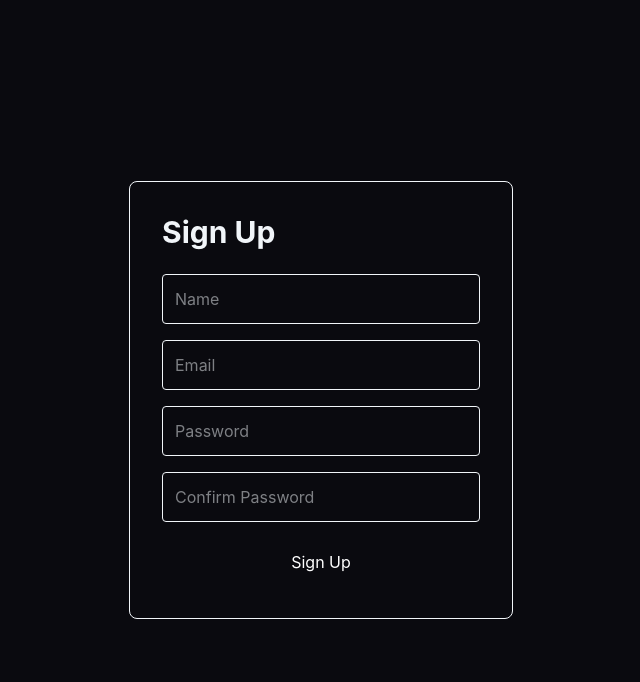
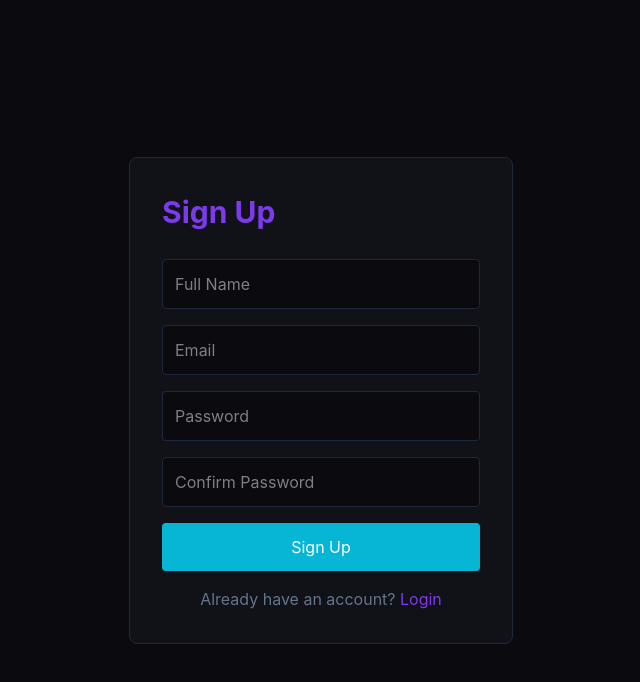
Before and after one commit to maneshwar-sharma07/infotact-project2, a React (Vite) app in the folder client/: page /signup in a window 1280 px wide. Shown: the top 682 px of the page, without its empty margins (319-959 px from the left). Built offline with nearby package versions, Linux system fonts and the light colour scheme.

Commit message:
feat: implement SignupPage with password validation [Day 5]

```diff
--- a/client/src/pages/SignupPage.tsx
+++ b/client/src/pages/SignupPage.tsx
@@ -1,19 +1,94 @@
-import React from 'react';
+import React, { useState } from 'react';
 
 const SignupPage: React.FC = () => {
+  const [name, setName] = useState('');
+  const [email, setEmail] = useState('');
+  const [password, setPassword] = useState('');
+  const [confirmPassword, setConfirmPassword] = useState('');
+  const [loading, setLoading] = useState(false);
+  const [error, setError] = useState('');
+
+  const handleSubmit = (e: React.FormEvent) => {
+    e.preventDefault();
+    setLoading(true);
+    setError('');
+
+    if (!name || !email || !password || !confirmPassword) {
+      setError('All fields are required');
+      setLoading(false);
+      return;
+    }
+
+    if (password !== confirmPassword) {
+      setError('Passwords do not match');
+      setLoading(false);
+      return;
+    }
+
+    if (password.length < 6) {
+      setError('Password must be at least 6 characters');
+      setLoading(false);
+      return;
+    }
+
+    setTimeout(() => {
+      setLoading(false);
+      console.log('Signup:', { name, email, password });
+    }, 1000);
+  };
+
   return (
-    <div className="min-h-screen bg-bg-primary flex items-center justify-center">
-      <div className="bg-bg-surface p-8 rounded-lg border border-border w-96">
-        <h1 className="text-3xl font-bold text-accent-primary mb-6">Sign Up</h1>
-        <form>
-          <input type="text" placeholder="Name" className="w-full p-3 bg-bg-primary border border-border rounded mb-4 text-text-primary" />
-          <input type="email" placeholder="Email" className="w-full p-3 bg-bg-primary border border-border rounded mb-4 text-text-primary" />
-          <input type="password" placeholder="Password" className="w-full p-3 bg-bg-primary border border-border rounded mb-4 text-text-primary" />
-          <input type="password" placeholder="Confirm Password" className="w-full p-3 bg-bg-primary border border-border rounded mb-4 text-text-primary" />
-          <button className="w-full bg-accent-secondary text-white p-3 rounded hover:opacity-90">
-            Sign Up
+    <div style={{ minHeight: '100vh', backgroundColor: '#0A0A0F', display: 'flex', alignItems: 'center', justifyContent: 'center' }}>
+      <div style={{ backgroundColor: '#111118', padding: '2rem', borderRadius: '8px', border: '1px solid #1E293B', width: '384px' }}>
+        <h1 style={{ fontSize: '1.875rem', fontWeight: 'bold', color: '#7C3AED', marginBottom: '1.5rem' }}>Sign Up</h1>
+
+        {error && (
+          <div style={{ backgroundColor: 'rgba(239, 68, 68, 0.1)', border: '1px solid #ef4444', color: '#ef4444', padding: '0.75rem', borderRadius: '4px', marginBottom: '1rem' }}>
+            {error}
+          </div>
+        )}
+
+        <form onSubmit={handleSubmit}>
+          <input
+            type="text"
+            placeholder="Full Name"
+            value={name}
+            onChange={(e) => setName(e.target.value)}
+            style={{ width: '100%', padding: '0.75rem', backgroundColor: '#0A0A0F', border: '1px solid #1E293B', borderRadius: '4px', marginBottom: '1rem', color: '#F1F5F9' }}
+          />
+          <input
+            type="email"
+            placeholder="Email"
+            value={email}
+            onChange={(e) => setEmail(e.target.value)}
+            style={{ width: '100%', padding: '0.75rem', backgroundColor: '#0A0A0F', border: '1px solid #1E293B', borderRadius: '4px', marginBottom: '1rem', color: '#F1F5F9' }}
+          />
+          <input
+            type="password"
+            placeholder="Password"
+            value={password}
+            onChange={(e) => setPassword(e.target.value)}
+            style={{ width: '100%', padding: '0.75rem', backgroundColor: '#0A0A0F', border: '1px solid #1E293B', borderRadius: '4px', marginBottom: '1rem', color: '#F1F5F9' }}
+          />
+          <input
+            type="password"
+            placeholder="Confirm Password"
+            value={confirmPassword}
+            onChange={(e) => setConfirmPassword(e.target.value)}
+            style={{ width: '100%', padding: '0.75rem', backgroundColor: '#0A0A0F', border: '1px solid #1E293B', borderRadius: '4px', marginBottom: '1rem', color: '#F1F5F9' }}
+          />
+          <button
+            type="submit"
+            disabled={loading}
+            style={{ width: '100%', backgroundColor: '#06B6D4', color: 'white', padding: '0.75rem', borderRadius: '4px', border: 'none', cursor: loading ? 'not-allowed' : 'pointer', opacity: loading ? 0.5 : 1 }}
+          >
+            {loading ? 'Creating Account...' : 'Sign Up'}
           </button>
         </form>
+
+        <p style={{ color: '#64748B', textAlign: 'center', marginTop: '1rem' }}>
+          Already have an account? <a href="/login" style={{ color: '#7C3AED' }}>Login</a>
+        </p>
       </div>
     </div>
   );
```
